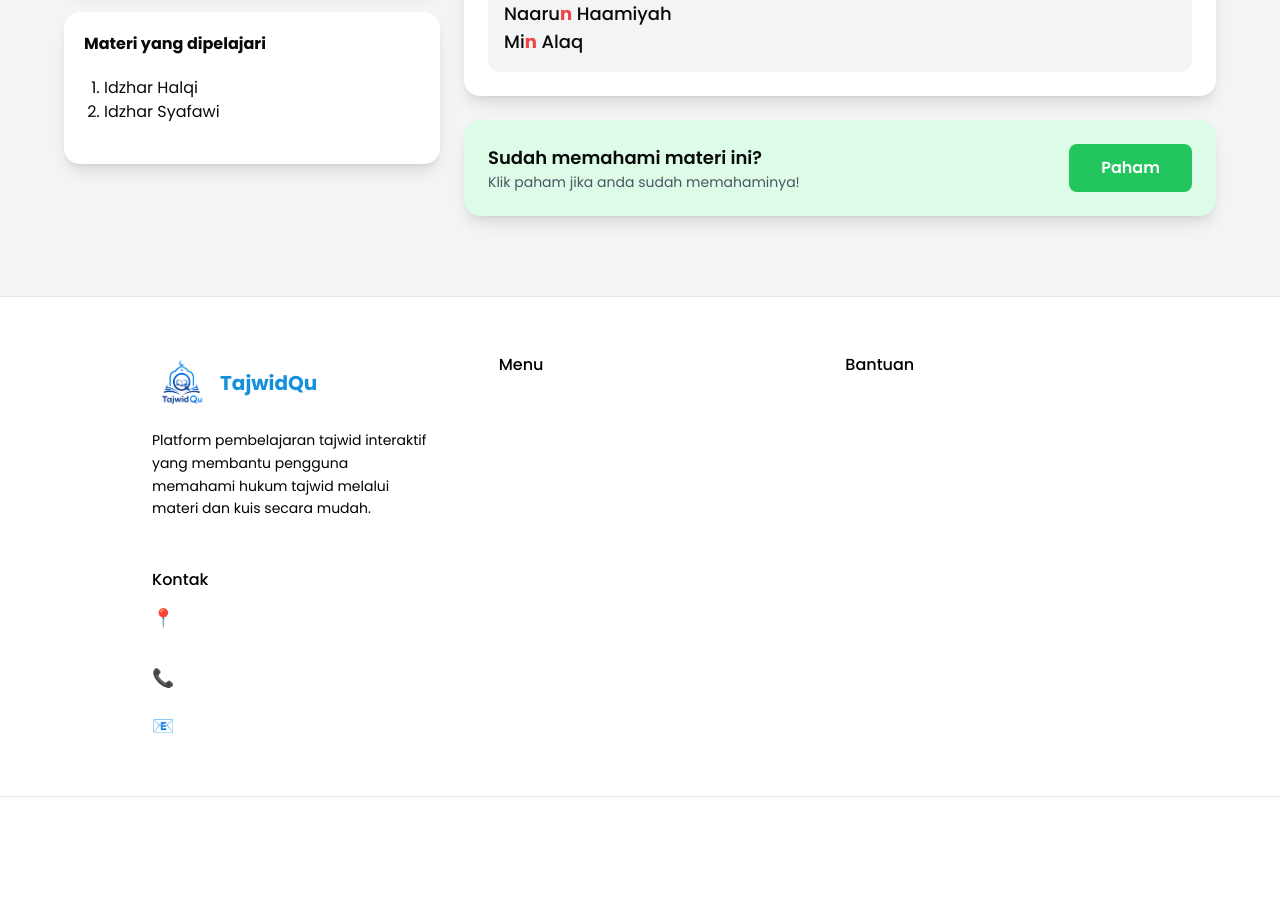
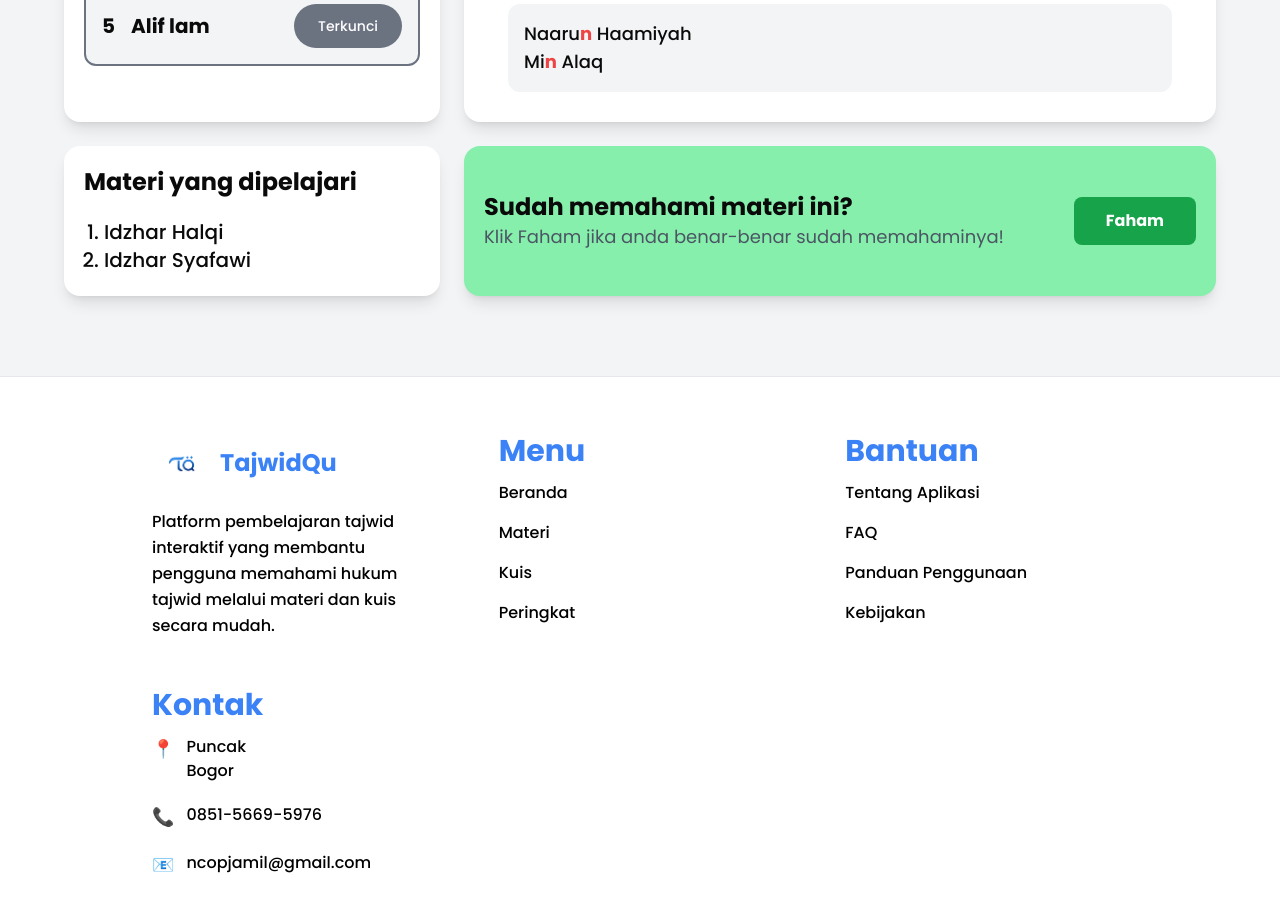
Before and after one commit to Sofwatunida/tq_app, a Next.js app: page /materi in a window 1280 px wide. Shown: the part 590-1502 px from the top of the page. Before the commit the page ends 1455 px from the top, so only its background shows below. Built offline with nearby package versions, Linux system fonts and the light colour scheme.

Commit message:
fix bug, layout, typografi

```diff
--- a/components/Helper/Logo.tsx
+++ b/components/Helper/Logo.tsx
@@ -10,7 +10,7 @@ const Logo = () => {
                 <FaTasks className='w-5 h-5 text-white'/>
             </div> */}
         <Image src={"/images/logo.png"} alt="img" width={60} height={60} />
-        <h1 className="text-xl font-bold sm:block md:text-1xl text-[#1591DC]">
+        <h1 className="text-2xl font-bold sm:block md:text-1xl text-blue-500">
           TajwidQu
         </h1>
       </div>
--- a/components/Home/Footer/Footer.tsx
+++ b/components/Home/Footer/Footer.tsx
@@ -17,7 +17,7 @@ const Footer = () => {
           {/* kolom pertmaeee */}
           <div className="space-y-4  ">
             <Logo />
-            <p className="text-sm leading-relaxed">
+            <p className=" font-medium leading-relaxed">
               Platform pembelajaran tajwid interaktif yang membantu pengguna
               memahami hukum tajwid melalui materi dan kuis secara mudah.
             </p>
@@ -25,44 +25,44 @@ const Footer = () => {
           {/* kolom kedue */}
 
           <div>
-            <h3 className="font-medium mb-3">Menu</h3>
-            <ul className="space-y-4 text-sm text-white">
-              <li className="hover:text-blue-300 cursor-pointer">Beranda</li>
-              <li className="hover:text-blue-300 cursor-pointer">Materi</li>
-              <li className="hover:text-blue-300 cursor-pointer">Kuis</li>
-              <li className="hover:text-blue-300 cursor-pointer">Peringkat</li>
+            <h3 className="font-bold mb-3 text-3xl text-blue-500">Menu</h3>
+            <ul className="space-y-4 font-medium text-black">
+              <li className="hover:text-blue-500 cursor-pointer">Beranda</li>
+              <li className="hover:text-blue-500 cursor-pointer">Materi</li>
+              <li className="hover:text-blue-500 cursor-pointer">Kuis</li>
+              <li className="hover:text-blue-500 cursor-pointer">Peringkat</li>
             </ul>
           </div>
           {/* kolom telu */}
           <div>
-            <h3 className="font-medium mb-3">Bantuan</h3>
-            <ul className="space-y-4 text-sm text-white">
-              <li className="hover:text-blue-300 cursor-pointer">
+            <h3 className="font-bold mb-3 text-3xl text-blue-500">Bantuan</h3>
+            <ul className="space-y-4 font-medium text-black">
+              <li className="hover:text-blue-500 cursor-pointer">
                 Tentang Aplikasi
               </li>
-              <li className="hover:text-blue-300 cursor-pointer">FAQ</li>
-              <li className="hover:text-blue-300 cursor-pointer">
+              <li className="hover:text-blue-500 cursor-pointer">FAQ</li>
+              <li className="hover:text-blue-500 cursor-pointer">
                 Panduan Penggunaan
               </li>
-              <li className="hover:text-blue-300 cursor-pointer">Kebijakan</li>
+              <li className="hover:text-blue-500 cursor-pointer">Kebijakan</li>
             </ul>
           </div>
           {/* kolom papat */}
           <div className="cursor-pointer">
-            <h3 className="font-medium mb-3">Kontak</h3>
-            <ul className="space-y-5 text-sm text-white">
-              <li className="flex items-start gap-3 hover:text-blue-300">
+            <h3 className="font-bold mb-3 text-3xl text-blue-500">Kontak</h3>
+            <ul className="space-y-5 font-medium text-black">
+              <li className="flex items-start gap-3 hover:text-blue-500">
                 <span className="text-black text-lg ">📍</span>
                 <span>
                   Puncak <br />
                   Bogor
                 </span>
               </li>
-              <li className="flex items-start gap-3 hover:text-blue-300">
+              <li className="flex items-start gap-3 hover:text-blue-500">
                 <span className="text-black text-lg ">📞</span>
                 <p>0851-5669-5976</p>
               </li>
-              <li className="flex items-start gap-3 hover:text-blue-300">
+              <li className="flex items-start gap-3 hover:text-blue-500">
                 <span className="text-black text-lg ">📧</span>
                 <span>ncopjamil@gmail.com</span>
               </li>
@@ -71,9 +71,9 @@ const Footer = () => {
           {/* sosmed part */}
 
           <div className="text-white text-sm cursor-pointer flex-wrap flex gap-3 mb-1">
-            <span className=" hover:text-blue-300">GitHub </span>|
-            <span className=" hover:text-blue-300">LinkedIn </span>|
-            <span className=" hover:text-blue-300">Instagram</span>
+            <span className=" hover:text-blue-500">GitHub </span>|
+            <span className=" hover:text-blue-500">LinkedIn </span>|
+            <span className=" hover:text-blue-500">Instagram</span>
           </div>
         </div>
       </div>
--- a/components/Home/Hero/Hero.tsx
+++ b/components/Home/Hero/Hero.tsx
@@ -12,10 +12,10 @@ const Hero = () => {
           <h1
             data-aos="fade-up"
             data-aos-delay="100"
-            className="text-4xl leading-tight sm:text-5xl md:text-6xl lg:text-7xl font-bold text-center text-gray-800"
+            className="text-9xl leading-tight sm:text-5xl md:text-6xl lg:text-7xl font-bold text-center text-gray-800"
           >
             Belajar Tajwid Jadi <br />
-            <span className="text-cyan-600">Lebih Mudah</span>
+            <span className="text-blue-400">Lebih Mudah</span>
           </h1>
           {/* isinya */}
           <p
--- a/components/Kuis/KuisLevel.tsx
+++ b/components/Kuis/KuisLevel.tsx
@@ -71,19 +71,19 @@ export default function KuisLevel() {
         switch (status) {
           case "selesai":
             return {
-              card: "bg-green-50 border border-green-300 px-7",
+              card: "bg-green-50 border-2 border-green-500 px-7",
               badge: "px-6 py-3 bg-green-500 text-white font-bold",
             };
 
           case "Pelajari":
             return {
-              card: "bg-blue-50 border border-blue-500",
+              card: "bg-blue-50 border-2 border-blue-500",
               badge: "px-6 py-3 bg-blue-500 text-white font-bold",
             };
 
           default:
             return {
-              card: "bg-gray-100 border border-gray-500",
+              card: "bg-gray-100 border-2 border-gray-500",
               badge: "px-6 py-3 bg-gray-500 text-white font-bold",
             };
         }
@@ -93,8 +93,8 @@ export default function KuisLevel() {
         <div className="bg-white rounded-2xl shadow-lg overflow-hidden">
           {/* header */}
           <div className="text-white bg-blue-500 p-5">
-            <h2 className="text-2xl font-bold">Pilih level kuis!</h2>
-            <p>Tantang pemahamanmu dengan kuis level 1 sampai 5!</p>
+            <h2 className="text-5xl font-bold">Pilih level kuis!</h2>
+            <p className="text-xl">Tantang pemahamanmu dengan kuis level 1 sampai 5!</p>
           </div>
           {/* isi */}
           <div className="p-5 space-y-3 ">
--- a/components/Materi/FahamMateri.tsx
+++ b/components/Materi/FahamMateri.tsx
@@ -2,17 +2,17 @@ import React from "react";
 
 const FahamMateri = () => {
   return (
-    <div className="bg-green-100 rounded-2xl p-6 shadow-lg flex items-center justify-between">
+    <div className="bg-green-300 w-full h-[150px] p-5 rounded-2xl shadow-lg flex items-center justify-between">
       <div>
-        <h3 className="font-semibold text-lg">Sudah memahami materi ini?</h3>
+        <h3 className="font-bold text-2xl">Sudah memahami materi ini?</h3>
 
-        <p className="text-sm text-gray-600">
-          Klik paham jika anda sudah memahaminya!
+        <p className="text-lg text-gray-600">
+          Klik Faham jika anda benar-benar sudah memahaminya!
         </p>
       </div>
 
-      <button className="px-8 py-3 rounded-lg font-semibold text-white bg-green-500 hover:bg-green-600 transition-all duration-200 cursor-pointer">
-        Paham
+      <button className="px-8 py-3 rounded-lg font-bold text-white bg-green-600 hover:bg-green-600 transition-all duration-200 cursor-pointer">
+        Faham
       </button>
     </div>
   );
--- a/components/Materi/LearnMateri.tsx
+++ b/components/Materi/LearnMateri.tsx
@@ -2,7 +2,7 @@ import React from "react";
 
 const LearnMateri = () => {
   return (
-    <div className="bg-white rounded-2xl shadow-lg overflow-hidden">
+    <div className="bg-white w-full h-[600px] p-5 rounded-2xl shadow-lg overflow-hidden">
       <div className="p-6">
         <h1 className="text-3xl font-bold mb-4">IDZHAR HALQI</h1>
 
@@ -11,7 +11,7 @@ const LearnMateri = () => {
           satu dari 6 huruf berikut:
         </p>
 
-        <div className="bg-blue-500 text-white border-2 border-blue-700 p-5 rounded-2xl flex justify-center items-center mt-4 text-4xl">
+        <div className="bg-blue-400 text-white border-2 border-blue-700 p-5 rounded-2xl flex justify-center items-center mt-4 text-4xl">
           ء هـ ع ح غ خ
         </div>
 
--- a/components/Materi/ListMateri.tsx
+++ b/components/Materi/ListMateri.tsx
@@ -4,9 +4,9 @@ const ListMateri = () => {
     return (
       <div>
         {/* header */}
-        <div className="bg-white shadow-lg rounded-2xl overflow-hidden p-5">
-          <h2 className="font-bold">Materi yang dipelajari</h2>
-          <ol className="list-decimal p-5">
+        <div className="bg-white shadow-lg rounded-2xl overflow-hidden w-full h-[150px] p-5 ">
+          <h2 className="font-bold text-2xl">Materi yang dipelajari</h2>
+          <ol className="list-decimal font-medium  p-5 text-xl">
             <li>Idzhar Halqi</li>
             <li>Idzhar Syafawi</li>
           </ol>
--- a/components/Materi/PilihMateri.tsx
+++ b/components/Materi/PilihMateri.tsx
@@ -6,20 +6,20 @@ const getStatusStyle = (status: string) => {
   switch (status) {
     case "Selesai":
       return {
-        card: "bg-green-50 border border-green-300 ",
-        badge: "bg-green-500 text-white",
+        card: "bg-green-50 border-2 border-green-500 px-7",
+        badge: "px-6 py-3 bg-green-500 text-white font-bold",
       };
 
     case "Pelajari":
       return {
-        card: "bg-blue-50 border border-blue-500",
-        badge: "bg-blue-500 text-white",
+        card: "bg-blue-50 border-2 border-blue-500",
+        badge: "px-6 py-3 bg-blue-500 text-white font-bold",
       };
 
     default:
       return {
-        card: "bg-gray-100 border border-gray-500",
-        badge: "bg-gray-500 text-white",
+        card: "bg-gray-100 border-2 border-gray-500",
+        badge: "px-6 py-3 bg-gray-500 text-white font-bold",
       };
   };
 };
@@ -27,17 +27,16 @@ const getStatusStyle = (status: string) => {
 const PilihMateri = () => {
   return (
     // header
-    <div className="bg-white rounded-2xl shadow-lg overflow-hidden">
+    <div className="bg-white w-full h-[600px]  rounded-2xl shadow-lg overflow-hidden">
       {/* header */}
       <div className="text-white bg-blue-500 p-5">
-        <h2 className="text-xl">Materi Dasar Tajwid</h2>
+        <h2 className="text-3xl font-semibold">Materi Dasar Tajwid</h2>
       </div>
 
       {/* isi */}
-      <div className="p-5 space-y-3">
+      <div className="p-5 space-y-3 text-xl font-bold">
         {daftarMateri.map((materi) => {
           const style = getStatusStyle(materi.status);
-
 
           return (
             <div
@@ -49,10 +48,11 @@ const PilihMateri = () => {
                 <span>{materi.nama}</span>
               </div>
 
-              <span className={`rounded-full px-3 py-1 text-sm font-medium ${style.badge}`}
+              <span
+                className={`rounded-full px-3 py-1 text-sm font-medium ${style.badge}`}
               >
                 {materi.status}
-                </span>
+              </span>
             </div>
           );
         })}
```
Also changed, not shown: app/(main)/predikat/page.tsx (+6 -6 lines), components/Kuis/KataMutiara.tsx (+4 -4 lines), components/Helper/logo.png, public/images/logo.png.
